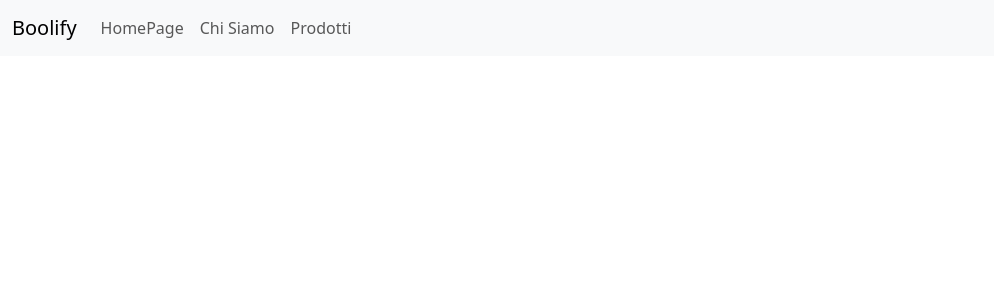
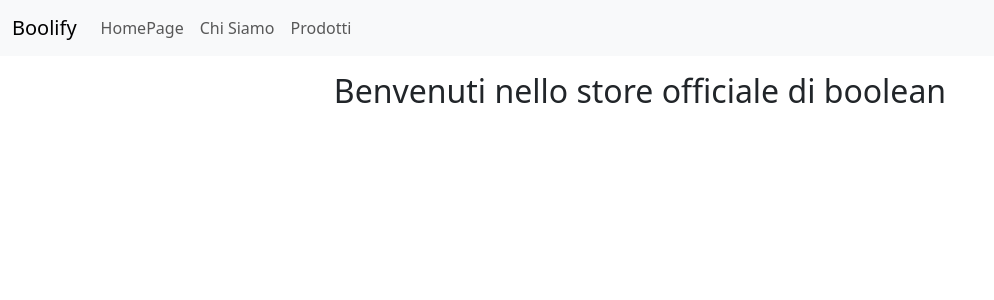
Before and after one commit to LucaStellato/react-router, a React (Vite) app: page / in a window 1280 px wide. Shown: the top 300 px of the page, without its empty margins (0-994 px from the left). Built offline with nearby package versions, Linux system fonts and the light colour scheme.

Commit message:
add title

```diff
--- a/src/pages/HomePageLayout.jsx
+++ b/src/pages/HomePageLayout.jsx
@@ -1,6 +1,7 @@
 export default function HomePageLayout() {
     return (
         <>
+            <header>
                 <nav className="navbar navbar-expand-lg bg-body-tertiary">
                     <div className="container-fluid">
                         <a className="navbar-brand" href="#">Boolify</a>
@@ -22,6 +23,10 @@ export default function HomePageLayout() {
                         </div>
                     </div>
                 </nav>
+            </header>
+            <main>
+                <h2 className="text-center mt-3">Benvenuti nello store officiale di boolean</h2>
+            </main>
         </>
     )
 }
```
Lines whose indentation alone changed are shown as unchanged.
